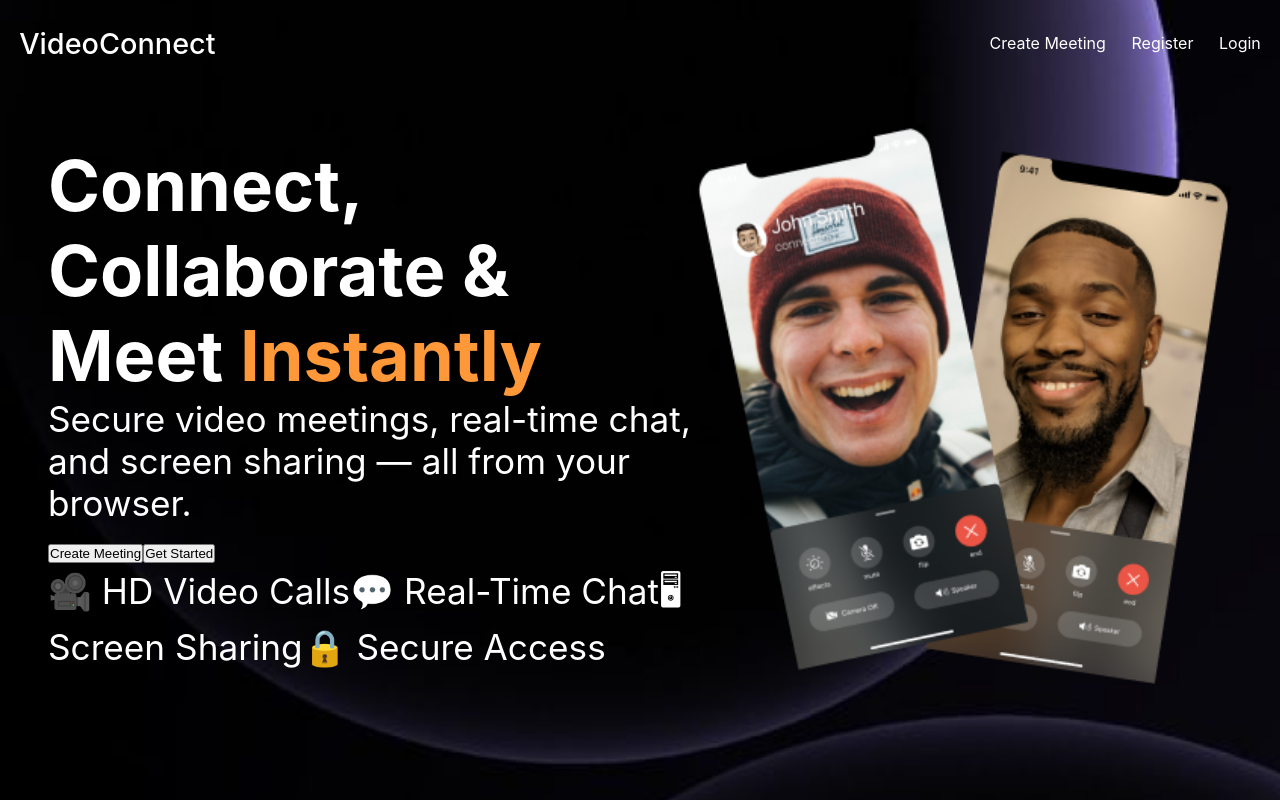
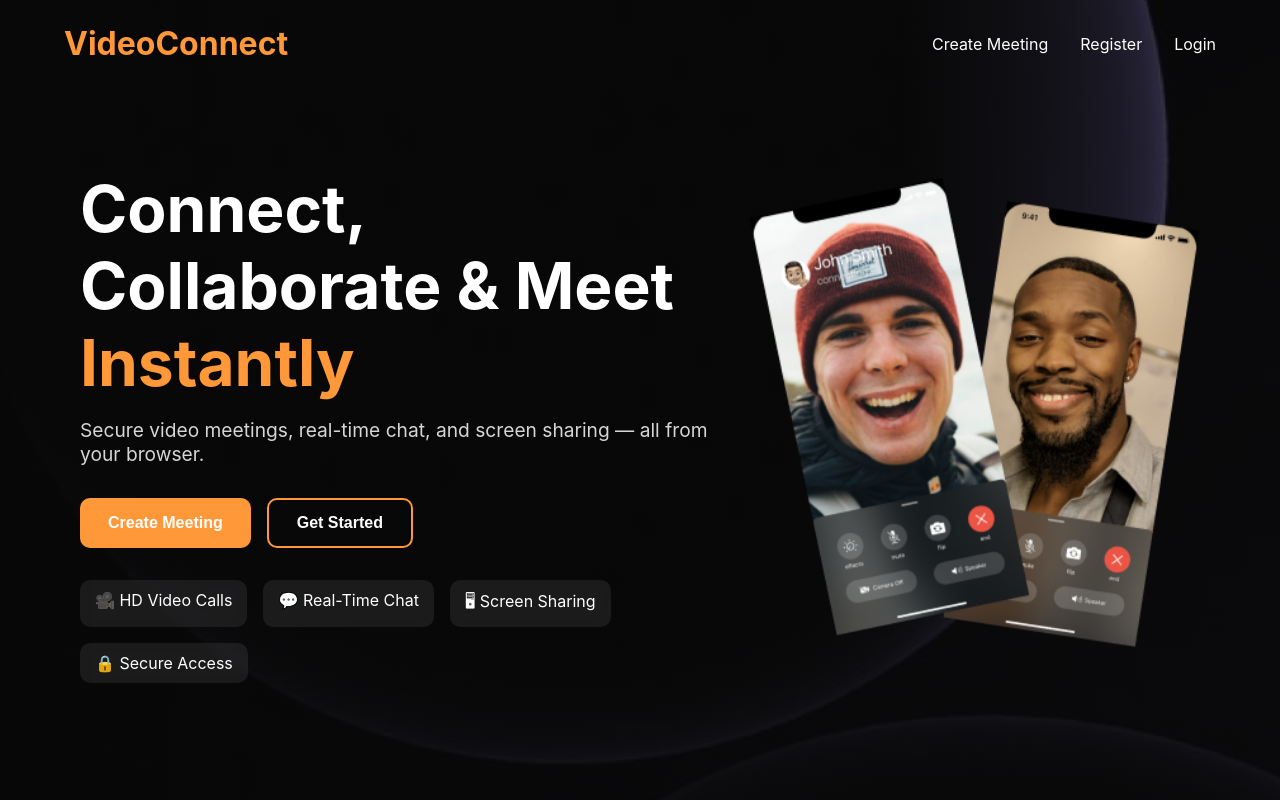
Before and after one commit to Utkarsh24-max/video-conference-app, a React (Create React App) app in the folder frontend/: page / in a window 1280 px wide. Built offline with nearby package versions, Linux system fonts and the light colour scheme.

Commit message:
Update App.css

```diff
--- a/frontend/src/App.css
+++ b/frontend/src/App.css
@@ -1,96 +1,161 @@
 .landingPageContainer {
   width: 100vw;
-  height: 100vh;
-  background: url("/public/background.png");
-  background-repeat: no-repeat;
+  min-height: 100vh;
+  background: linear-gradient(
+      rgba(10, 10, 10, 0.75),
+      rgba(10, 10, 10, 0.75)
+    ),
+    url("/public/background.png");
   background-size: cover;
+  background-position: center;
   color: white;
 }
 
 .landingPageContainer nav {
-  padding-inline: 1.2rem;
-  padding-block: 1.6rem;
+  padding: 1.5rem 4rem;
   display: flex;
   justify-content: space-between;
   align-items: center;
-
 }
 
 .landingPageContainer nav h2 {
-  font-size: 1.8rem;
-  font-weight: 500;
+  font-size: 2rem;
+  font-weight: 700;
+  color: #ff9839;
 }
 
 .landingPageContainer nav .navlist {
   display: flex;
-  gap: 1.6rem;
+  align-items: center;
+  gap: 2rem;
   cursor: pointer;
+}
 
+.landingPageContainer nav .navlist p:hover {
+  color: #ff9839;
+  transition: 0.3s;
 }
 
 .landingMainContainer {
   display: flex;
   justify-content: space-between;
-  padding-inline: 3rem;
-  height: 80vh;
   align-items: center;
+  padding: 2rem 5rem;
+  min-height: 85vh;
 }
 
-.landingMainContainer>div:nth-child(1) {
-  font-size: 2.2rem;
+.heroContent {
+  max-width: 650px;
 }
 
-.landingMainContainer>div:nth-child(1) div[role='button'] {
-  background: #D97500;
-  width: fit-content;
-  padding: 1rem;
-  border-radius: 20px;
-  margin-top: 1.9rem;
+.heroContent h1 {
+  font-size: 4rem;
+  line-height: 1.2;
+  margin-bottom: 1rem;
 }
 
-.landingMainContainer>div:nth-child(1) div[role='button'] a {
-  text-decoration: none;
-  color: white;
-  font-size: 1.7rem;
+.heroContent p {
+  font-size: 1.2rem;
+  color: #d6d6d6;
+  margin-bottom: 2rem;
 }
 
-.landingMainContainer>div:nth-child(2) img {
-  height: 70vh;
-  width: auto;
+.heroButtons {
+  display: flex;
+  gap: 1rem;
+  margin-bottom: 2rem;
 }
 
-.navBar {
-  display: flex;
-  align-items: center;
-  justify-content: space-between;
-  padding-inline: 20px;
-  text-align: center;
-
-}
-.meetContainer {
-  display: flex;
-  padding-inline: 20px;
-  height: 80vh;
-  gap: 10vw;
-  justify-content: center;
+.primaryBtn {
+  background: #ff9839;
+  color: white;
+  border: none;
+  padding: 14px 28px;
+  border-radius: 10px;
+  font-size: 1rem;
+  cursor: pointer;
+  font-weight: 600;
 }
 
-
-
-.leftPanel {
-  height: 100%;
-  display: flex;
-  align-items: center;
-
+.primaryBtn:hover {
+  transform: translateY(-2px);
+  transition: 0.3s;
 }
 
-.rightPanel {
-  display: flex;
-  align-items: center;
+.secondaryBtn {
+  background: transparent;
+  color: white;
+  border: 2px solid #ff9839;
+  padding: 14px 28px;
+  border-radius: 10px;
+  cursor: pointer;
+  font-size: 1rem;
+  font-weight: 600;
 }
 
-.rightPanel > img {
-  width: 30vw;
-  height: auto;
-  border-radius: 20px;
+.secondaryBtn:hover {
+  background: #ff9839;
+  transition: 0.3s;
 }
+
+.featureList {
+  display: flex;
+  flex-wrap: wrap;
+  gap: 1rem;
+}
+
+.featureList span {
+  background: rgba(255, 255, 255, 0.08);
+  padding: 10px 15px;
+  border-radius: 10px;
+  backdrop-filter: blur(5px);
+}
+
+.heroImage img {
+  width: 450px;
+  max-width: 100%;
+  animation: float 4s ease-in-out infinite;
+}
+
+@keyframes float {
+  0% {
+    transform: translateY(0px);
+  }
+
+  50% {
+    transform: translateY(-15px);
+  }
+
+  100% {
+    transform: translateY(0px);
+  }
+}
+
+@media (max-width: 900px) {
+  .landingMainContainer {
+    flex-direction: column;
+    text-align: center;
+    padding: 2rem;
+  }
+
+  .heroContent h1 {
+    font-size: 2.5rem;
+  }
+
+  .heroButtons {
+    justify-content: center;
+  }
+
+  .featureList {
+    justify-content: center;
+  }
+
+  .heroImage img {
+    width: 320px;
+    margin-top: 2rem;
+  }
+
+  .landingPageContainer nav {
+    padding: 1rem;
+  }
+}
```
